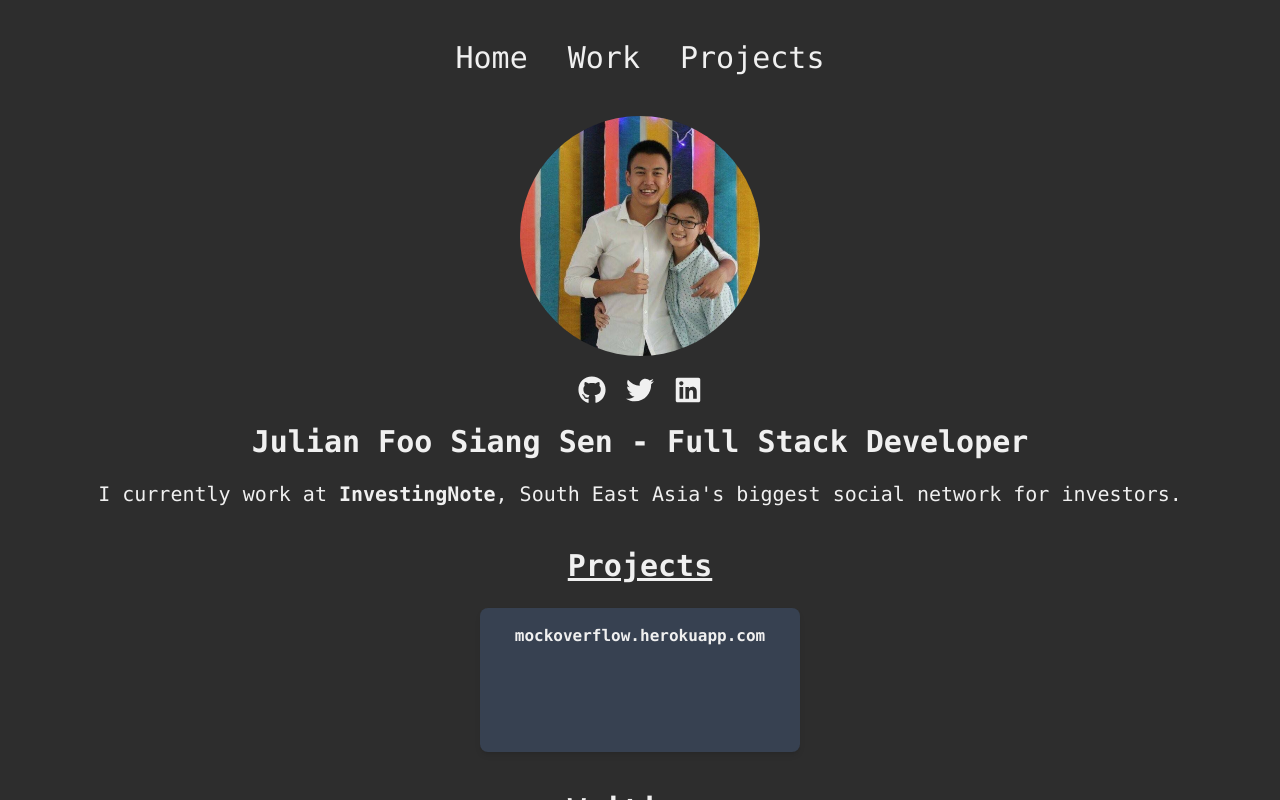
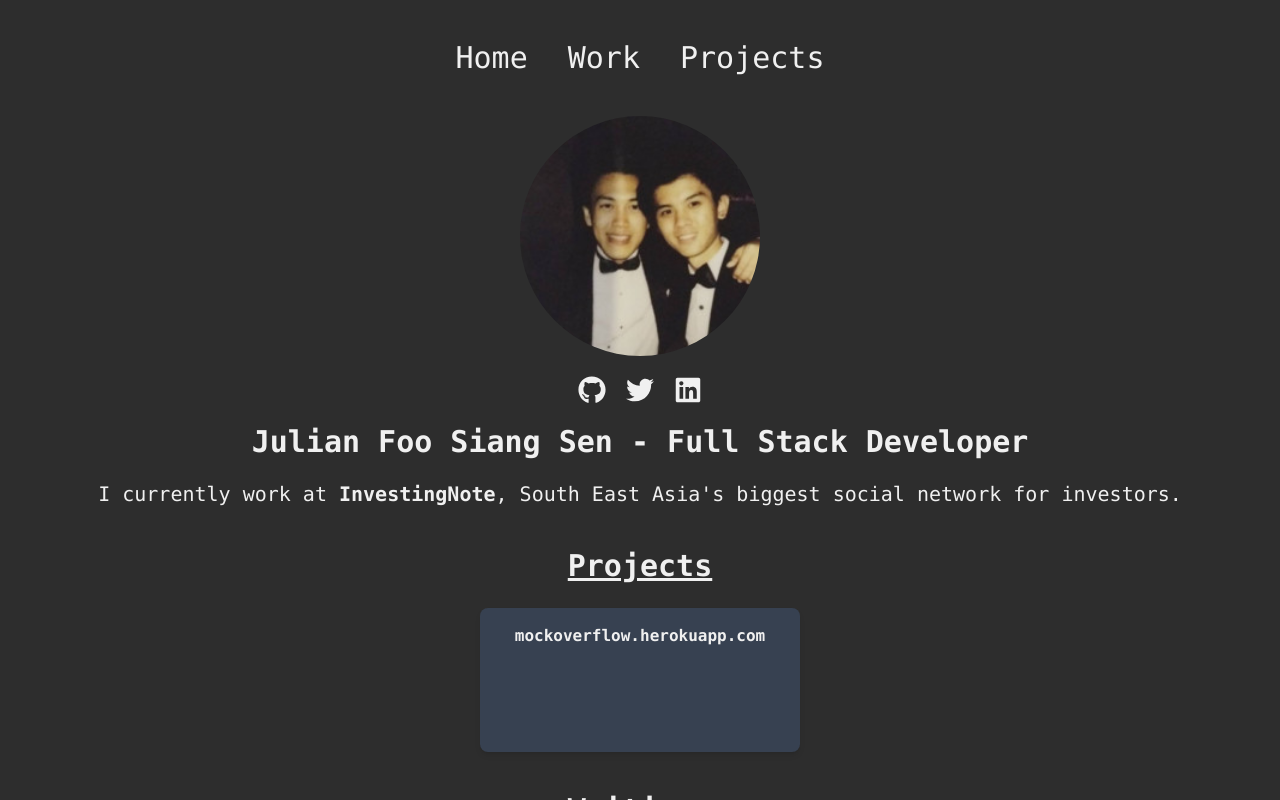
Before and after one commit to julianfssen/julian-portfolio, a React (Create React App) app: page / in a window 1280 px wide. Built offline with nearby package versions, Linux system fonts and the light colour scheme; no server answers.

Commit message:
Updated profile pic

```diff
--- a/src/Section.js
+++ b/src/Section.js
@@ -47,7 +47,7 @@ function Home(){
 		<React.Fragment>
 			<div className='space-y-5'>
 			  <div>
-			  	<img className='mx-auto rounded-full h-60 mt-10' src='me_and_jq.png' alt='Me and JQ Baby' />
+			  	<img className='mx-auto rounded-full h-60 mt-10' src='me.jpeg' alt='Me and JQ Baby' />
 			  </div>
 				<div className='flex justify-center space-x-5'>
 					<a href='https://github.com/julianfssen' target='blank'>
```
Also changed, not shown: public/me.jpeg (added).
